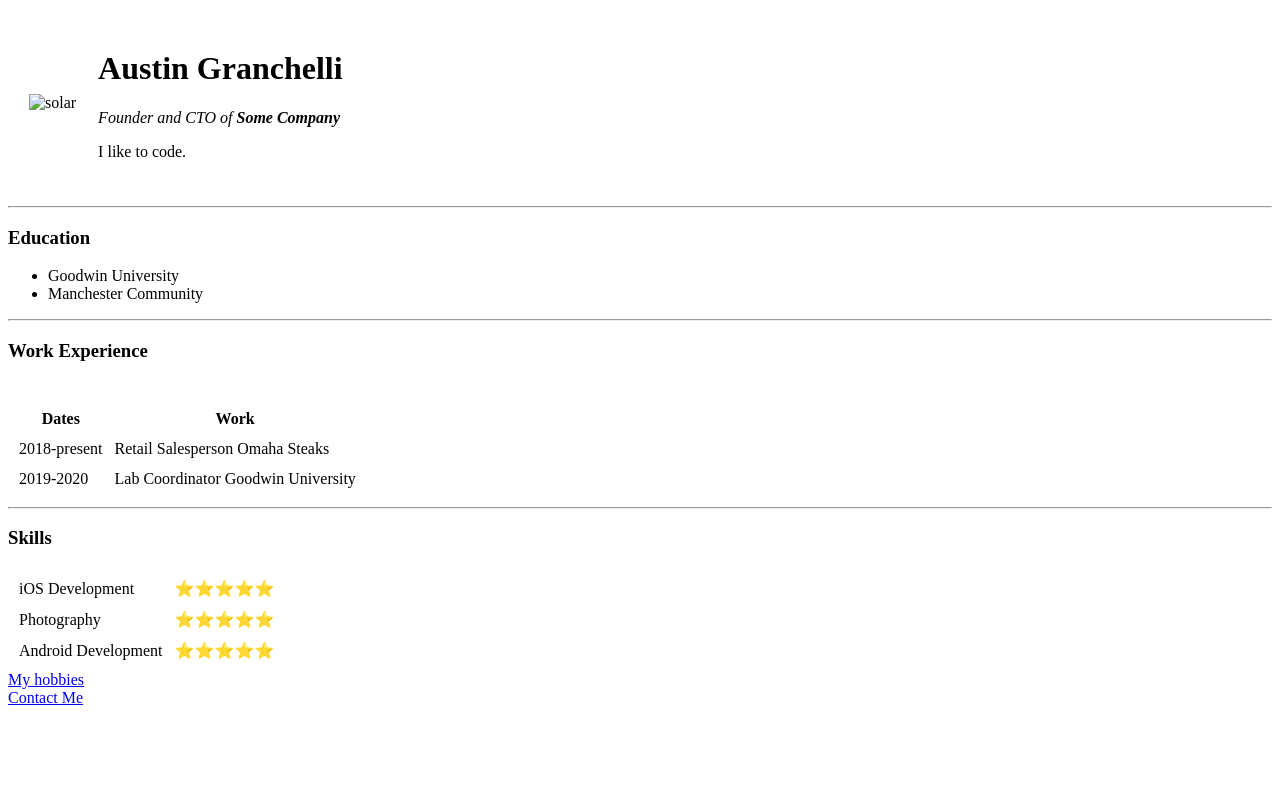
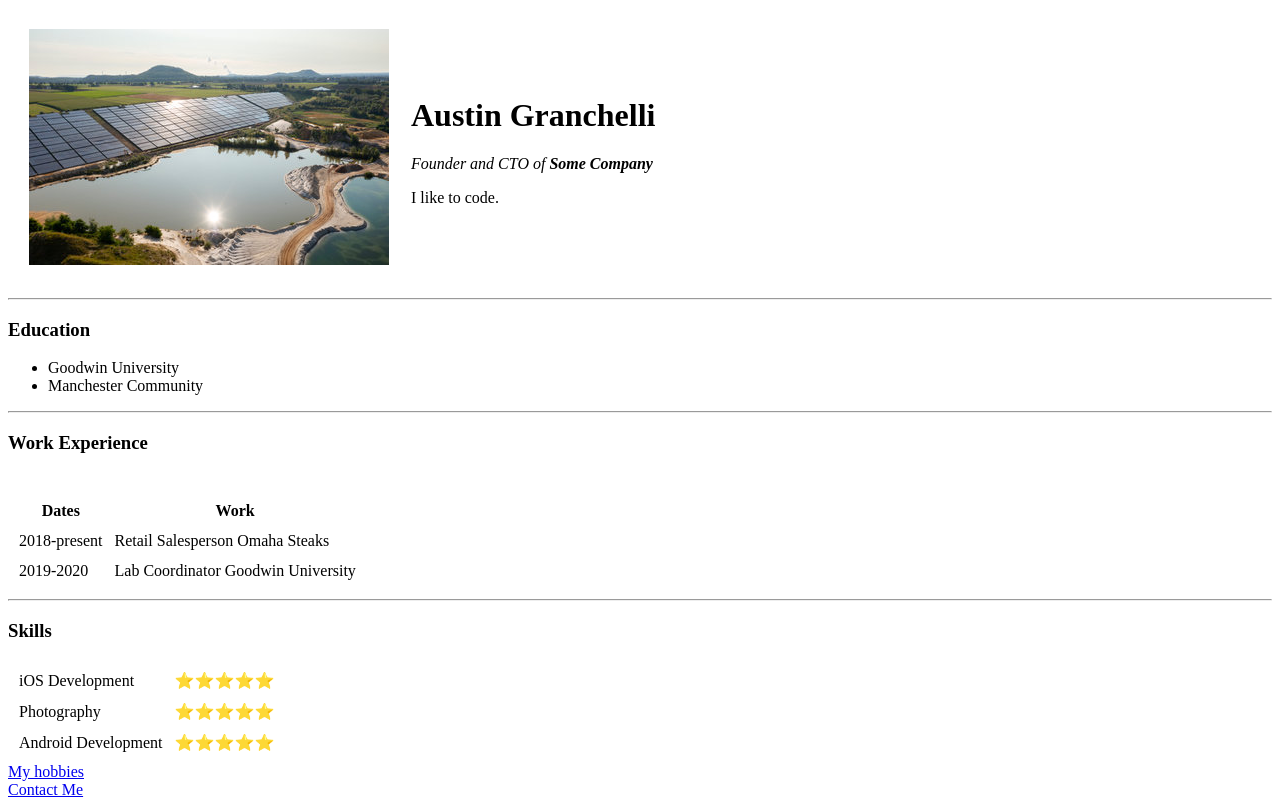
Before and after one commit to Au4Ob10/Sample-HTML-CSS, a plain HTML site: page index.html in a window 1280 px wide. Drawn offline with Linux system fonts and the light colour scheme.

Commit message:
Update index.html

```diff
--- a/index.html
+++ b/index.html
@@ -9,7 +9,7 @@
     <body>
       <table cellspacing="20">
         <tr>
-          <td><img src="/solarpanels.jpg" alt="solar"></td>
+          <td><img src="images/solarpanels.jpg" alt="solar"></td>
           <td><h1>Austin Granchelli</h1>
           <p><em>Founder and CTO of <strong> Some Company </strong></em></p><p>I like to code.</p></td>
 
```
